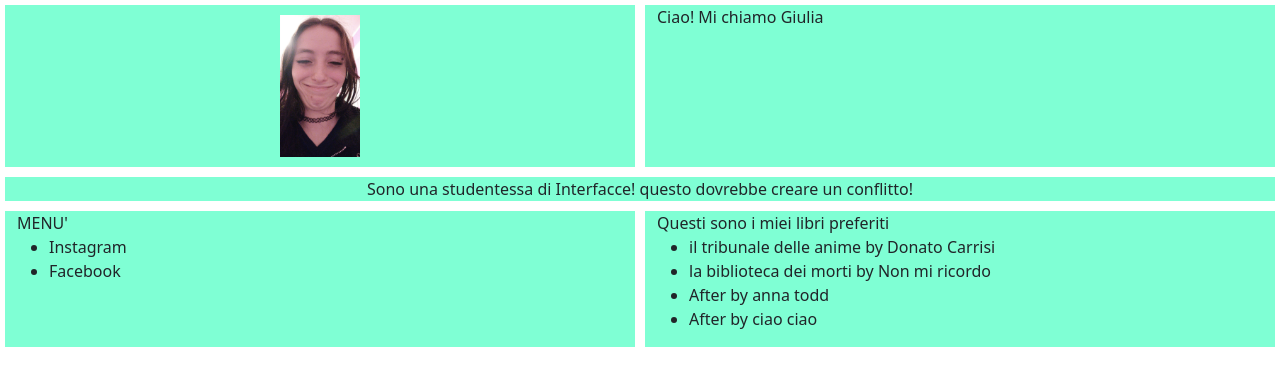
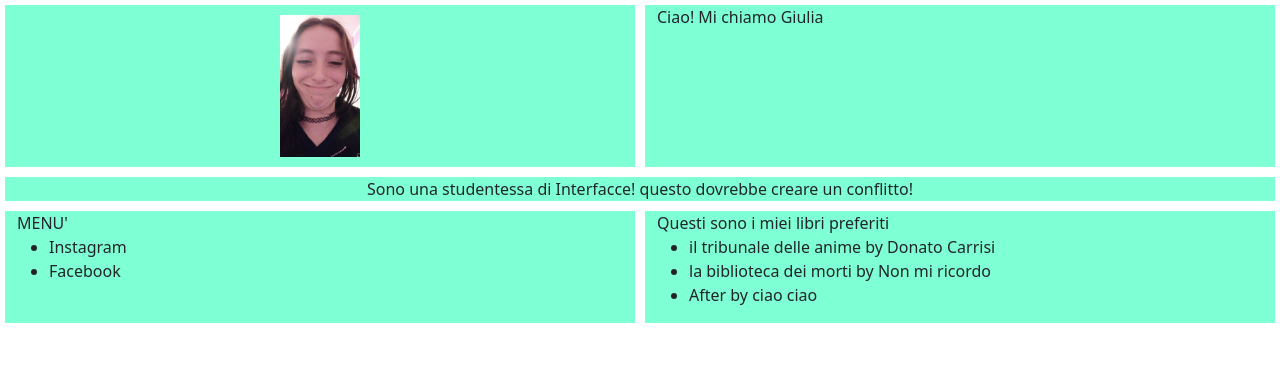
Before and after one commit to sparap3ngu/esercizio_1a, a plain HTML site: page index.html in a window 1280 px wide. Drawn offline with nearby package versions, Linux system fonts and the light colour scheme.

Commit message:
questo dovrebbe adnare in conflitto

```diff
--- a/index.html
+++ b/index.html
@@ -37,7 +37,6 @@
                 <ul>
                     <li>il tribunale delle anime by Donato Carrisi</li>
                     <li>la biblioteca dei morti by Non mi ricordo</li>
-                    <li>After by anna todd</li>
                     <li>After by ciao ciao</li>
                 </ul>
             </div>
```
